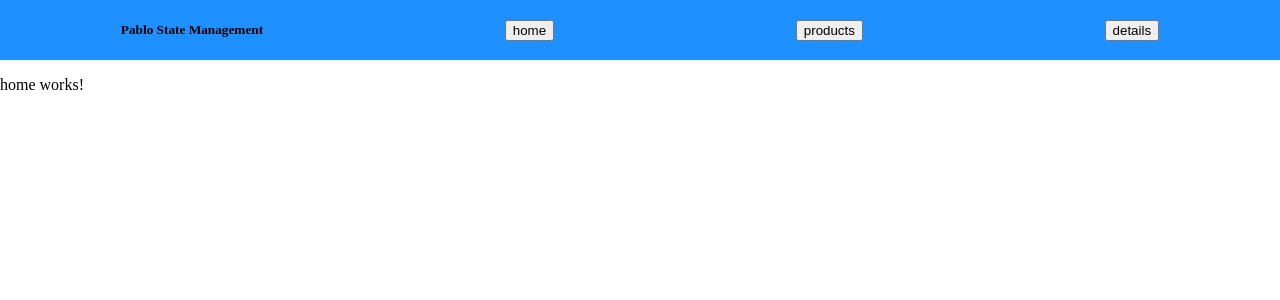
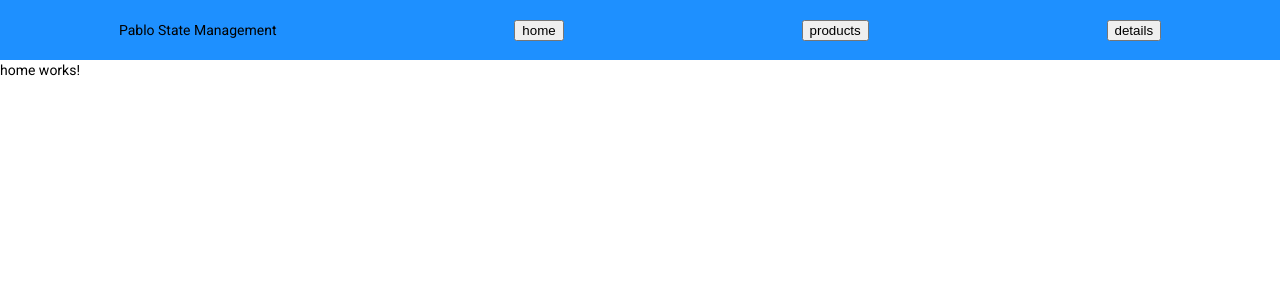
Before and after one commit to pawel-stolka/pg, an Angular app: page /home in a window 1280 px wide. Shown: the top 300 px of the page. Built offline with nearby package versions, Linux system fonts and the light colour scheme.

Commit message:
add material

```diff
--- a/angular.json
+++ b/angular.json
@@ -30,6 +30,7 @@
               "src/assets"
             ],
             "styles": [
+              "./node_modules/@angular/material/prebuilt-themes/indigo-pink.css",
               "src/styles.scss"
             ],
             "scripts": []
@@ -93,6 +94,7 @@
               "src/assets"
             ],
             "styles": [
+              "./node_modules/@angular/material/prebuilt-themes/indigo-pink.css",
               "src/styles.scss"
             ],
             "scripts": []
--- a/package.json
+++ b/package.json
@@ -11,10 +11,12 @@
   "private": true,
   "dependencies": {
     "@angular/animations": "^15.0.0",
+    "@angular/cdk": "~14.2.7",
     "@angular/common": "^15.0.0",
     "@angular/compiler": "^15.0.0",
     "@angular/core": "^15.0.0",
     "@angular/forms": "^15.0.0",
+    "@angular/material": "~14.2.7",
     "@angular/platform-browser": "^15.0.0",
     "@angular/platform-browser-dynamic": "^15.0.0",
     "@angular/router": "^15.0.0",
--- a/src/app/app.component.html
+++ b/src/app/app.component.html
@@ -1,5 +1,5 @@
 <nav>
-  <h5>{{ title }}</h5>
+  <div>{{ title }}</div>
 </nav>
 
 <router-outlet></router-outlet>
--- a/src/app/nav/nav.component.html
+++ b/src/app/nav/nav.component.html
@@ -1,7 +1,9 @@
 <div class="container">
   <ng-content></ng-content>
+  <!-- <mat-spinner></mat-spinner> -->
+
 
   <div *ngFor="let route of routes">
-    <button routerLink="{{ route }}">{{ route }}</button>
+    <button mat-raised-button routerLink="{{ route }}">{{ route }}</button>
   </div>
 </div>
--- a/src/index.html
+++ b/src/index.html
@@ -6,8 +6,11 @@
   <base href="/">
   <meta name="viewport" content="width=device-width, initial-scale=1">
   <link rel="icon" type="image/x-icon" href="favicon.ico">
+  <link rel="preconnect" href="https://fonts.gstatic.com">
+  <link href="https://fonts.googleapis.com/css2?family=Roboto:wght@300;400;500&display=swap" rel="stylesheet">
+  <link href="https://fonts.googleapis.com/icon?family=Material+Icons" rel="stylesheet">
 </head>
-<body>
+<body class="mat-typography">
   <app-root></app-root>
 </body>
 </html>
--- a/src/styles.scss
+++ b/src/styles.scss
@@ -1,3 +1,6 @@
 /* You can add global styles to this file, and also import other style files */
 
 body { margin: 0;}
+
+html, body { height: 100%; }
+body { margin: 0; font-family: Roboto, "Helvetica Neue", sans-serif; }
```
Also changed, not shown: src/app/app.module.ts (+8 -1 lines), src/app/material/material.module.ts (added, +10 -0 lines), 1 other file (tests, documents, lock files or other folders).
